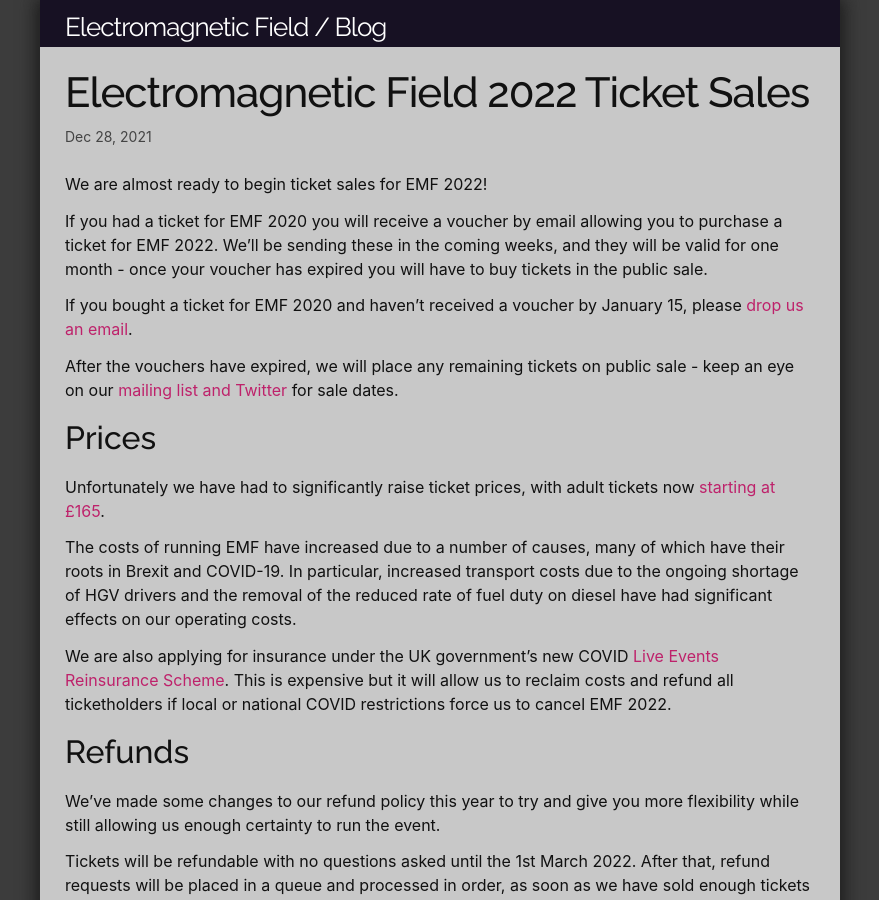
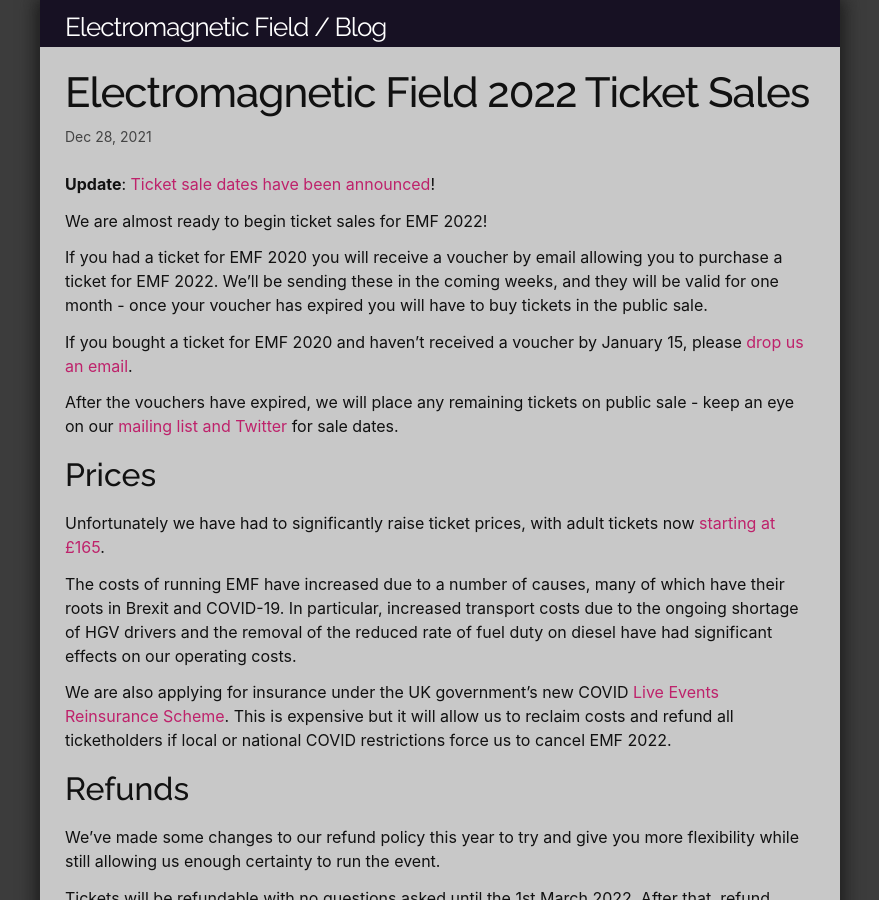
Before and after one commit to emfcamp/blog, a Jekyll site: the page built from _posts/2021-12-28-emf-2022-ticket-sales.md, in a window 1280 px wide and 900 px high. Shown: the whole window, without its empty margins (200-1079 px from the left). Built offline with Jekyll 4.4.1, drawn with Linux system fonts in a browser that asks for light colours.

Commit message:
Update 2021-12-28-emf-2022-ticket-sales.md

```diff
--- a/_posts/2021-12-28-emf-2022-ticket-sales.md
+++ b/_posts/2021-12-28-emf-2022-ticket-sales.md
@@ -2,6 +2,8 @@
 layout: post
 title: "Electromagnetic Field 2022 Ticket Sales"
 ---
+**Update**: [Ticket sale dates have been announced](https://blog.emfcamp.org/2022/02/16/emf-2022-ticket-sale-dates-and-cfp/)!
+
 We are almost ready to begin ticket sales for EMF 2022!
 
 If you had a ticket for EMF 2020 you will receive a voucher by email allowing you to purchase a ticket for EMF 2022. We'll be sending these in the coming weeks, and they will be valid for one month - once your voucher has expired you will have to buy tickets in the public sale.
```
